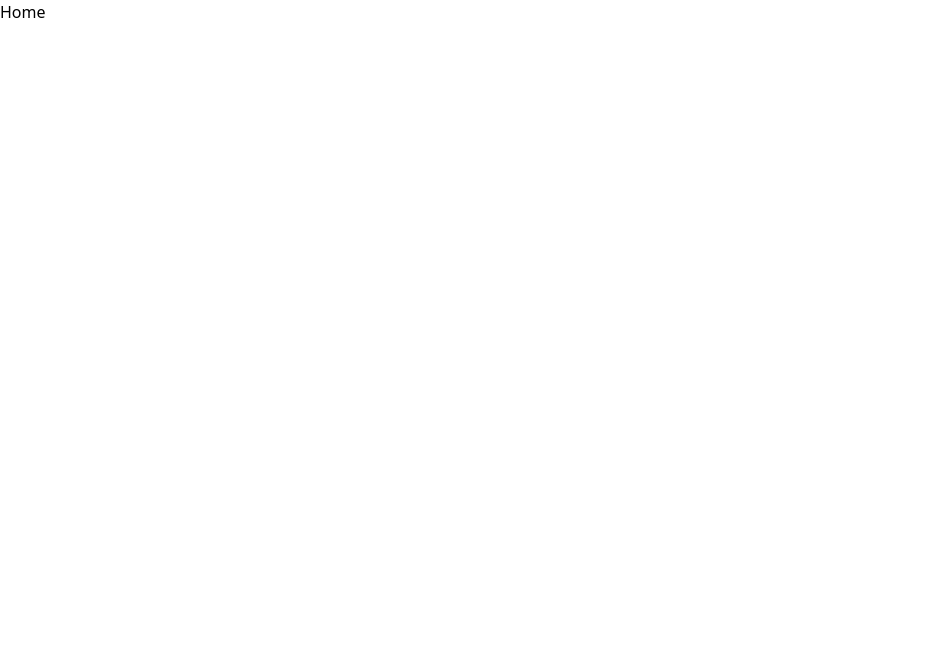
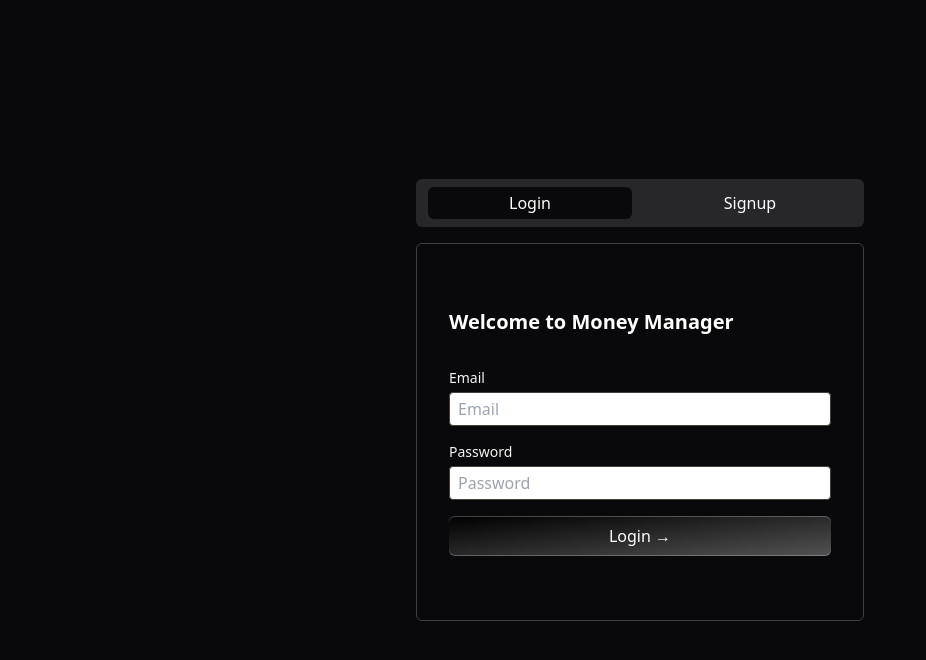
Before and after one commit to Atharva-14/Money-Manager, a Next.js app: page / in a window 1280 px wide. Shown: the top 660 px of the page, without its empty margins (0-926 px from the left). Built offline with nearby package versions, Linux system fonts and the light colour scheme.

Commit message:
feat: Created login and signup pages with reusable components

```diff
--- /dev/null
+++ b/components/UI/Input.jsx
@@ -0,0 +1,17 @@
+const { forwardRef } = require("react");
+
+const Input = forwardRef(({ className, type, ...props }, ref) => {
+  return (
+    <input
+      type={type}
+      className={
+        `px-2 py-1 border rounded outline-none border-stone-700 mt-1 ` +
+        className
+      }
+      ref={ref}
+      {...props}
+    />
+  );
+});
+
+export default Input;
--- /dev/null
+++ b/components/UI/Label.jsx
@@ -0,0 +1,15 @@
+const { forwardRef } = require("react");
+
+const Label = forwardRef(({ className, children, ...props }, ref) => {
+  return (
+    <label
+      className={`text-sm font-medium text-neutral-100 ` + className}
+      ref={ref}
+      {...props}
+    >
+      {children}
+    </label>
+  );
+});
+
+export default Label;
--- /dev/null
+++ b/components/UI/Login.jsx
@@ -0,0 +1,58 @@
+import Label from "./Label";
+import Input from "./Input";
+import { useRef } from "react";
+
+const Login = () => {
+  const emailRef = useRef();
+  const passwordRef = useRef();
+
+  const handleSubmit = (e) => {
+    e.preventDefault();
+
+    const formData = {
+      email: emailRef.current.value,
+      password: passwordRef.current.value,
+    };
+
+    console.log("formData", formData);
+
+    emailRef.current.value = "";
+    passwordRef.current.value = "";
+  };
+
+  return (
+    <form className="my-8" onSubmit={handleSubmit}>
+      <h1 className="text-white font-semibold text-xl mb-8">
+        Welcome to Money Manager
+      </h1>
+      <div className="flex flex-col mb-4">
+        <Label htmlFor="email">Email</Label>
+        <Input
+          id="email"
+          type="email"
+          placeholder="Email"
+          ref={emailRef}
+          required
+        />
+      </div>
+      <div className="flex flex-col mb-4">
+        <Label htmlFor="password">Password</Label>
+        <Input
+          id="password"
+          type="password"
+          placeholder="Password"
+          ref={passwordRef}
+          required
+        />
+      </div>
+      <button
+        type="submit"
+        className="bg-gradient-to-br relative group/btn from-black dark:from-zinc-900 dark:to-zinc-900 to-neutral-600 block dark:bg-zinc-800 w-full mb-4 text-white rounded-md h-10 font-medium shadow-[0px_1px_0px_0px_#ffffff40_inset,0px_-1px_0px_0px_#ffffff40_inset] dark:shadow-[0px_1px_0px_0px_var(--zinc-800)_inset,0px_-1px_0px_0px_var(--zinc-800)_inset]"
+      >
+        Login →
+      </button>
+    </form>
+  );
+};
+
+export default Login;
--- /dev/null
+++ b/components/UI/Signup.jsx
@@ -0,0 +1,71 @@
+import Label from "./Label";
+import Input from "./Input";
+import { useRef } from "react";
+
+const Signup = () => {
+  const nameRef = useRef();
+  const emailRef = useRef();
+  const passwordRef = useRef();
+
+  const handleSubmit = (e) => {
+    e.preventDefault();
+
+    const formData = {
+      name: nameRef.current.value,
+      email: emailRef.current.value,
+      password: passwordRef.current.value,
+    };
+
+    console.log("formData", formData);
+
+    nameRef.current.value = "";
+    emailRef.current.value = "";
+    passwordRef.current.value = "";
+  };
+
+  return (
+    <form className="my-8" onSubmit={handleSubmit}>
+      <h1 className="text-white font-semibold text-xl mb-8">
+        Welcome to Money Manager
+      </h1>
+      <div className="flex flex-col mb-4">
+        <Label htmlFor="name">Name</Label>
+        <Input
+          id="name"
+          type="name"
+          placeholder="Name"
+          ref={nameRef}
+          required
+        />
+      </div>
+      <div className="flex flex-col mb-4">
+        <Label htmlFor="email">Email</Label>
+        <Input
+          id="email"
+          type="email"
+          placeholder="Email"
+          ref={emailRef}
+          required
+        />
+      </div>
+      <div className="flex flex-col mb-4">
+        <Label htmlFor="password">Password</Label>
+        <Input
+          id="password"
+          type="password"
+          placeholder="Password"
+          ref={passwordRef}
+          required
+        />
+      </div>
+      <button
+        type="submit"
+        className="bg-gradient-to-br relative group/btn from-black dark:from-zinc-900 dark:to-zinc-900 to-neutral-600 block dark:bg-zinc-800 w-full mb-4 text-white rounded-md h-10 font-medium shadow-[0px_1px_0px_0px_#ffffff40_inset,0px_-1px_0px_0px_#ffffff40_inset] dark:shadow-[0px_1px_0px_0px_var(--zinc-800)_inset,0px_-1px_0px_0px_var(--zinc-800)_inset]"
+      >
+        Sign up →
+      </button>
+    </form>
+  );
+};
+
+export default Signup;
--- a/pages/index.js
+++ b/pages/index.js
@@ -1,7 +1,37 @@
+import Login from "@/components/UI/Login";
+import Signup from "@/components/UI/Signup";
+import { useState } from "react";
+
 export default function Home() {
+  const [activeTab, setActiveTab] = useState("login");
+
+  const handleTabClick = (tab) => {
+    setActiveTab(tab);
+  };
+
   return (
-    <div>
-      <h1>Home</h1>
+    <div className="flex flex-col justify-center items-center w-full h-screen bg-[#09090b]">
+      <div className="flex space-x-4 mb-4 max-w-md w-full mx-auto rounded-md px-3 py-2 shadow-input bg-[#27272a]">
+        <button
+          className={`px-7 py-1 text-white rounded-md w-full ${
+            activeTab === "login" ? "bg-[#09090b]" : ""
+          }`}
+          onClick={() => handleTabClick("login")}
+        >
+          Login
+        </button>
+        <button
+          className={`px-7 py-1 text-white rounded-md w-full ${
+            activeTab === "signup" ? "bg-[#09090b]" : ""
+          }`}
+          onClick={() => handleTabClick("signup")}
+        >
+          Signup
+        </button>
+      </div>
+      <div className="max-w-md w-full mx-auto rounded-md p-4 md:p-8 shadow-input bg-[#09090b] border border-zinc-700">
+        {activeTab === "login" ? <Login /> : <Signup />}
+      </div>
     </div>
   );
 }
```
